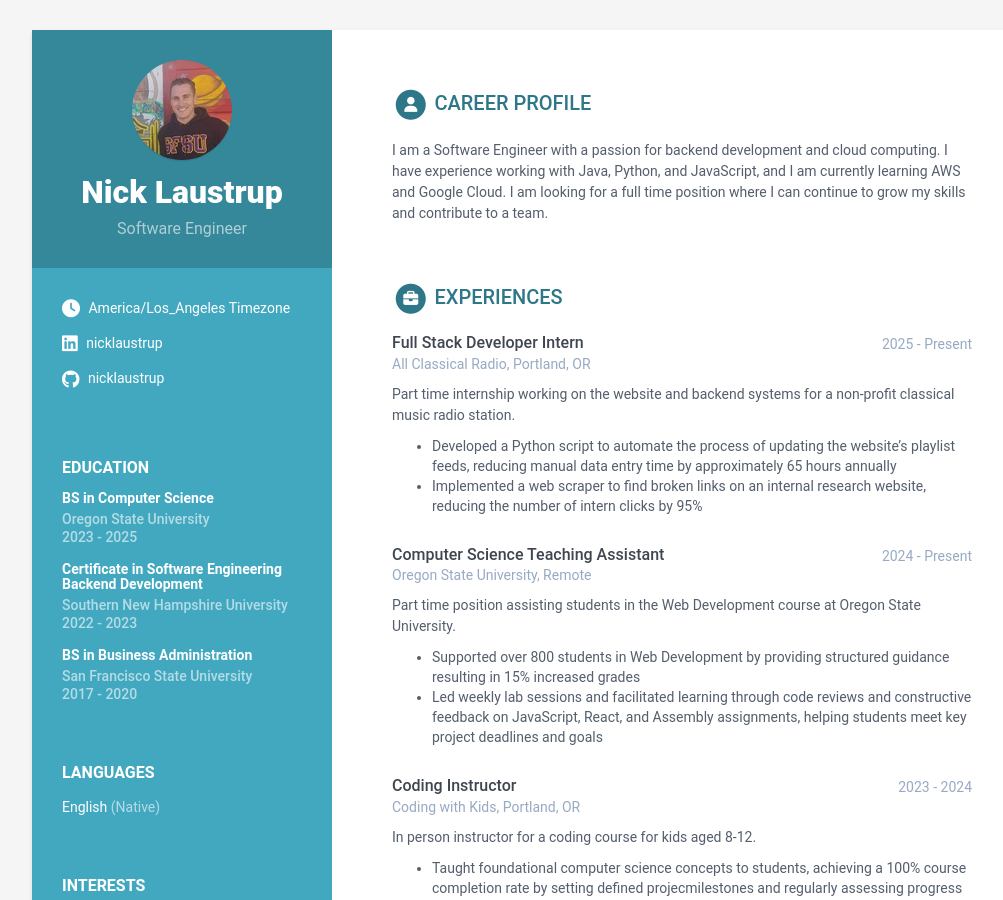
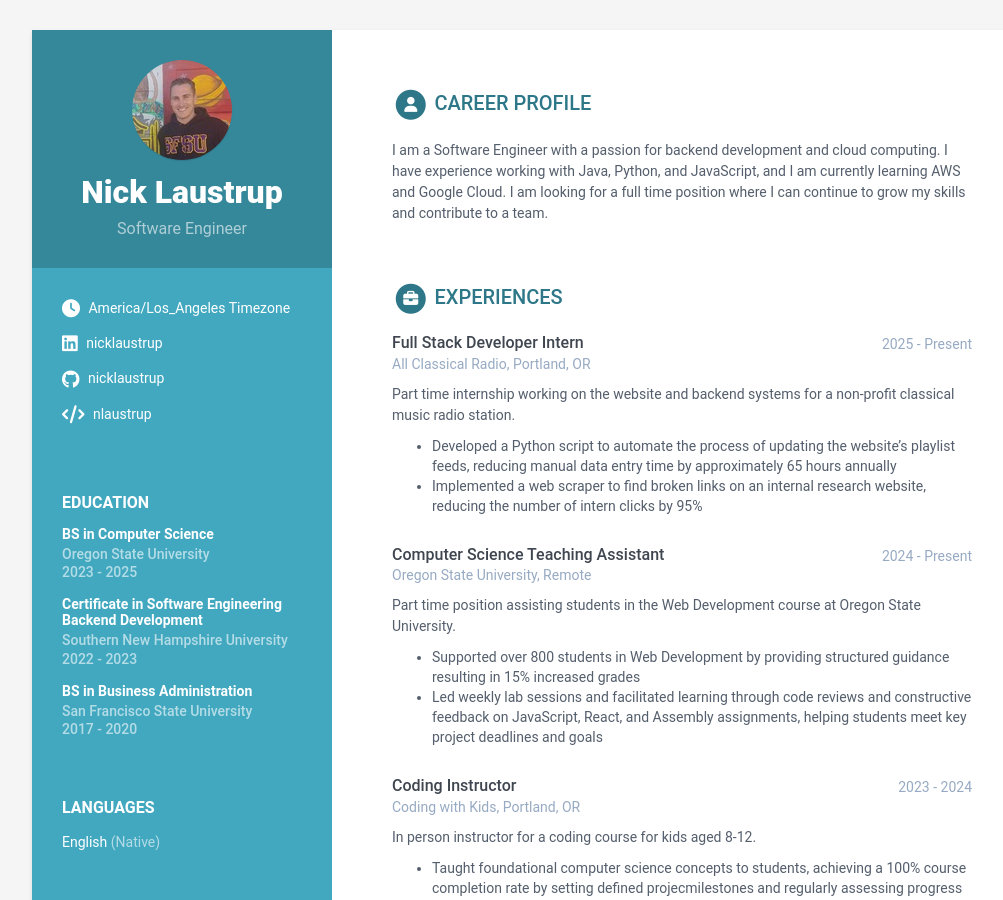
Before and after one commit to nicklaustrup/nicklaustrup.github.io, a Jekyll site: the page built from index.html, in a window 1280 px wide and 900 px high. Shown: the whole window, without its empty margins (108-1111 px from the left). Built offline with Jekyll 4.4.1, drawn with Linux system fonts in a browser that asks for light colours.

Commit message:
added leetcode handle

```diff
--- a/_data/data.yml
+++ b/_data/data.yml
@@ -31,7 +31,7 @@ sidebar:
   goodreads: # Number-Username, e.g. 123456-alandoe
   mastodon: # Please include your full Mastodon link here.
   hackerrank: # Please provide your HackerRank username.
-  leetcode: # Please provide your LeetCode username.
+  leetcode: nlaustrup # Please provide your LeetCode username.
   pdf: # Add a PDF link here if you want to include a PDF custom version in your resume.
 
   languages:
```
